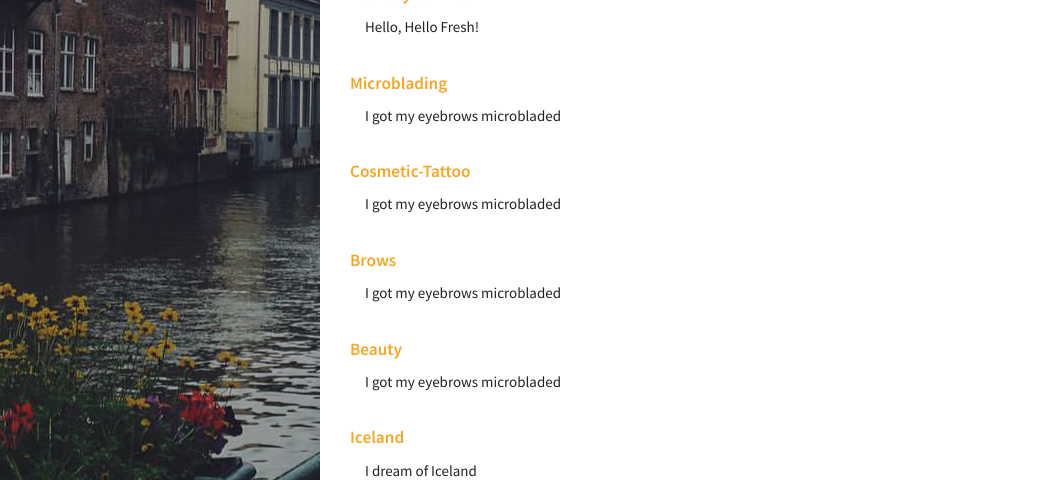
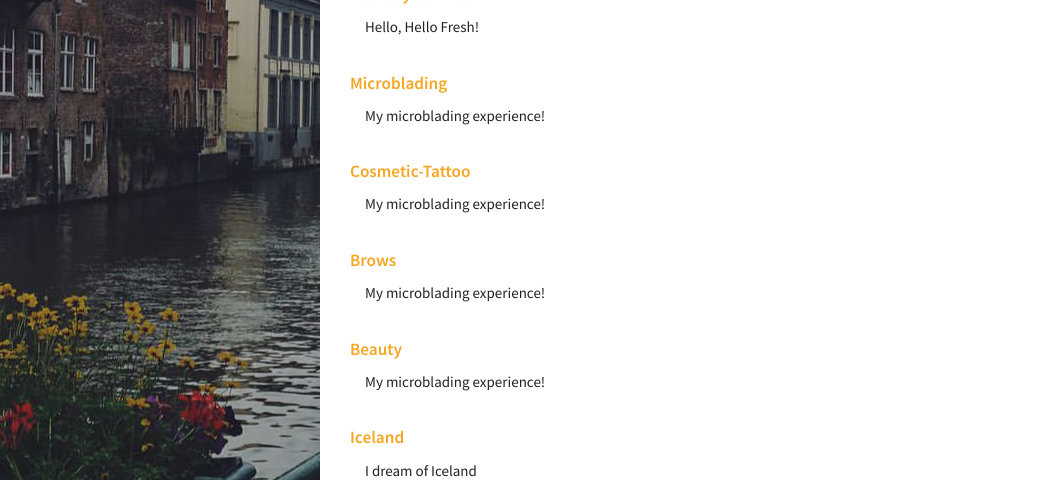
Before and after one commit to lorashley/ellis-enchanted, a Jekyll site: the page built from tags.html, in a window 1280 px wide. Shown: the part 2709-3189 px from the top of the page, without its empty margins (0-1043 px from the left). Built offline with Jekyll 4.4.1, drawn with Linux system fonts in a browser that asks for light colours; comment, search, counter and statistics services are not loaded; some of the changed lines change nothing that is shown.

Commit message:
microblading seo

```diff
--- a/_config.yml
+++ b/_config.yml
@@ -42,7 +42,7 @@ kramdown:
 owner:
   name: Lauren
   avatar: avatar.jpg
-  job: #"Your job"
+  job: Engineer. UX Student.
   bio: #"Write about yourself"
   email: ellisenchanted@gmail.com
   disqus-shortname: ellisenchanted
--- a/_posts/2017-02-08-microblading.md
+++ b/_posts/2017-02-08-microblading.md
@@ -1,6 +1,6 @@
 ---
 layout: post
-title: I got my eyebrows microbladed
+title: My microblading experience!
 categories: ['beauty']
 comments: true
 tags: microblading cosmetic-tattoo brows beauty
@@ -8,12 +8,12 @@ image:
   feature: http://i.imgur.com/bxZE6tX.jpg
 ---
 
-I'll be updating this with my journey I think. I researched the process heavily, but there were still surprises in the outcome.
+Microblading was something I wanted for a long time. I researched the process heavily, but there were still surprises in the outcome.
 Overall I think I'm extremely happy with it. When I look at the before photo, there is no question. I felt so naked without
 brows, and honestly I'm not a makeup person. I hated that I felt **ugly** leaving the house without doing my brows. I don't
-feel that way anymore, so I think that it's worth it. All the photos to follow show no brow makeup.
+feel that way anymore, so I think microblading is worth it. All the photos to follow show no brow makeup.
 
-This is a before and after at the time of my first session.
+This is a before and after at the time of my first microblading session.
 <!--more-->
 Over the next two weeks, the brows heal. **Pigment fades** and they do not look as flawless as when you first got them.
 This is why you have touchups.
```
Also changed, not shown: 6 other files.
